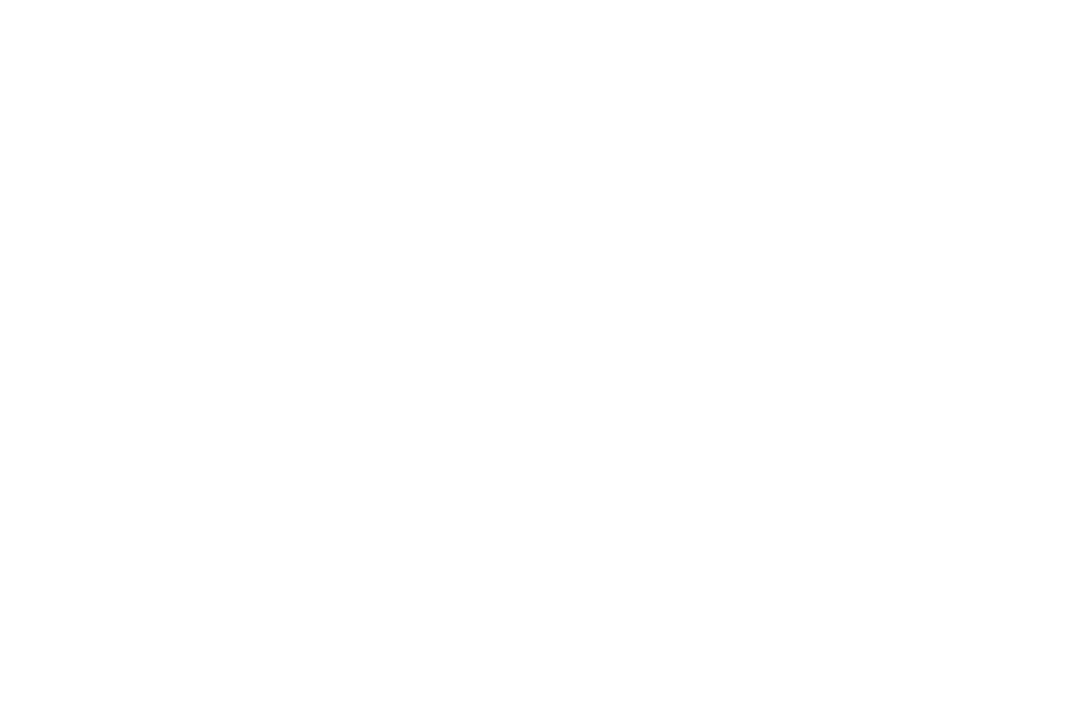
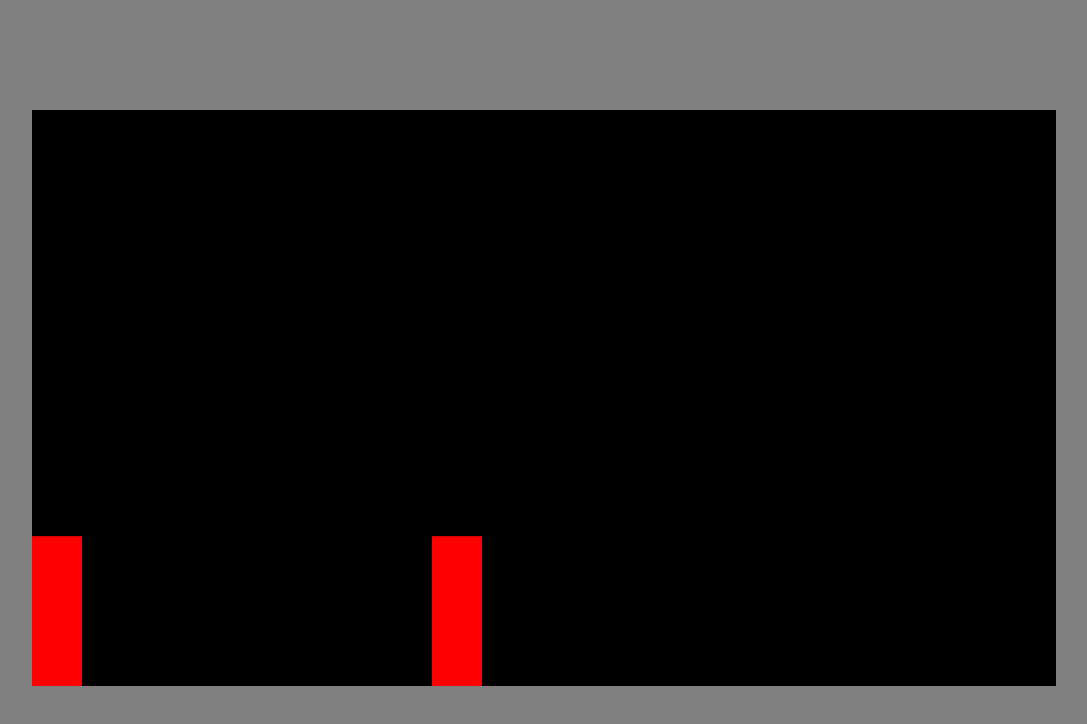
Before and after one commit to abereghici/canvas-fighting-game, a website built with Vite: page index.html in a window 1280 px wide. Shown: the whole page, without its empty margins (96-1183 px from the left). Built offline with nearby package versions, Linux system fonts and the light colour scheme.

Commit message:
feat: added player and enemy

```diff
--- a/src/main.ts
+++ b/src/main.ts
@@ -1,3 +1,72 @@
 import './style.css'
 
 const canvas = document.querySelector<HTMLCanvasElement>('canvas')!
+const context = canvas.getContext('2d')!
+
+canvas.width = 1024
+canvas.height = 576
+
+const gravity = 0.2
+
+context.fillRect(0, 0, canvas.width, canvas.height)
+
+type Point = {x: number; y: number}
+class Sprite {
+  position: Point
+  velocity: Point
+  height: number
+
+  constructor({position, velocity}: {position: Point; velocity: Point}) {
+    this.position = position
+    this.velocity = velocity
+    this.height = 150
+  }
+
+  draw() {
+    context.fillStyle = 'red'
+    context.fillRect(this.position.x, this.position.y, 50, this.height)
+  }
+
+  update() {
+    this.draw()
+    this.position.y += this.velocity.y
+
+    if (this.position.y + this.height + this.velocity.y >= canvas.height) {
+      this.velocity.y = 0
+    } else {
+      this.velocity.y += gravity
+    }
+  }
+}
+
+const player = new Sprite({
+  position: {
+    x: 0,
+    y: 0,
+  },
+  velocity: {
+    x: 0,
+    y: 0,
+  },
+})
+
+const enemy = new Sprite({
+  position: {
+    x: 400,
+    y: 100,
+  },
+  velocity: {
+    x: 0,
+    y: 0,
+  },
+})
+
+function animate() {
+  window.requestAnimationFrame(animate)
+  context.fillStyle = 'black'
+  context.fillRect(0, 0, canvas.width, canvas.height)
+  player.update()
+  enemy.update()
+}
+
+animate()
--- a/src/style.css
+++ b/src/style.css
@@ -1,3 +1,8 @@
-#app {
-  background-color: black;
+html {
+  background-color: grey;
+  width: 100vw;
+  height: 100vh;
+  display: flex;
+  justify-content: center;
+  align-items: center;
 }
```
